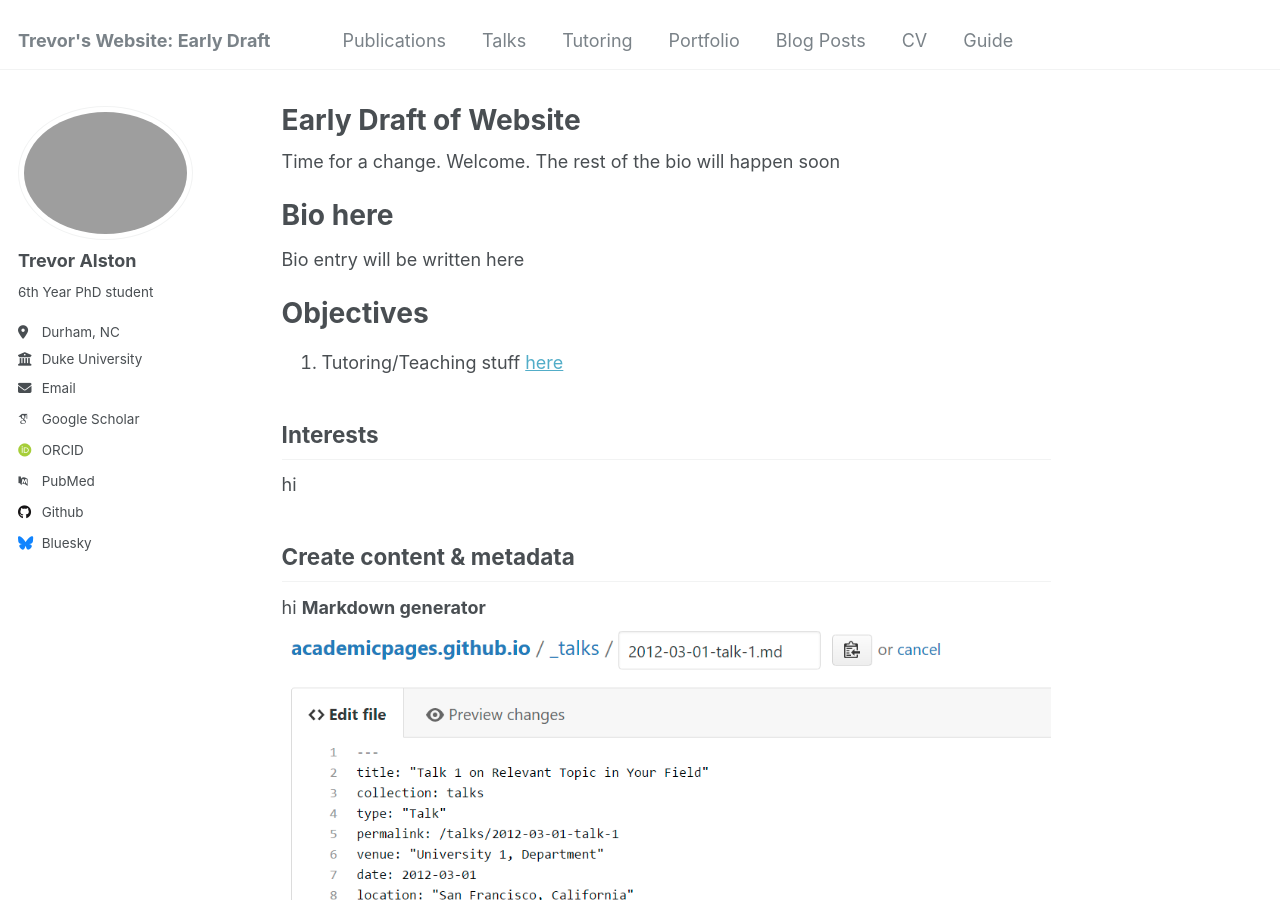
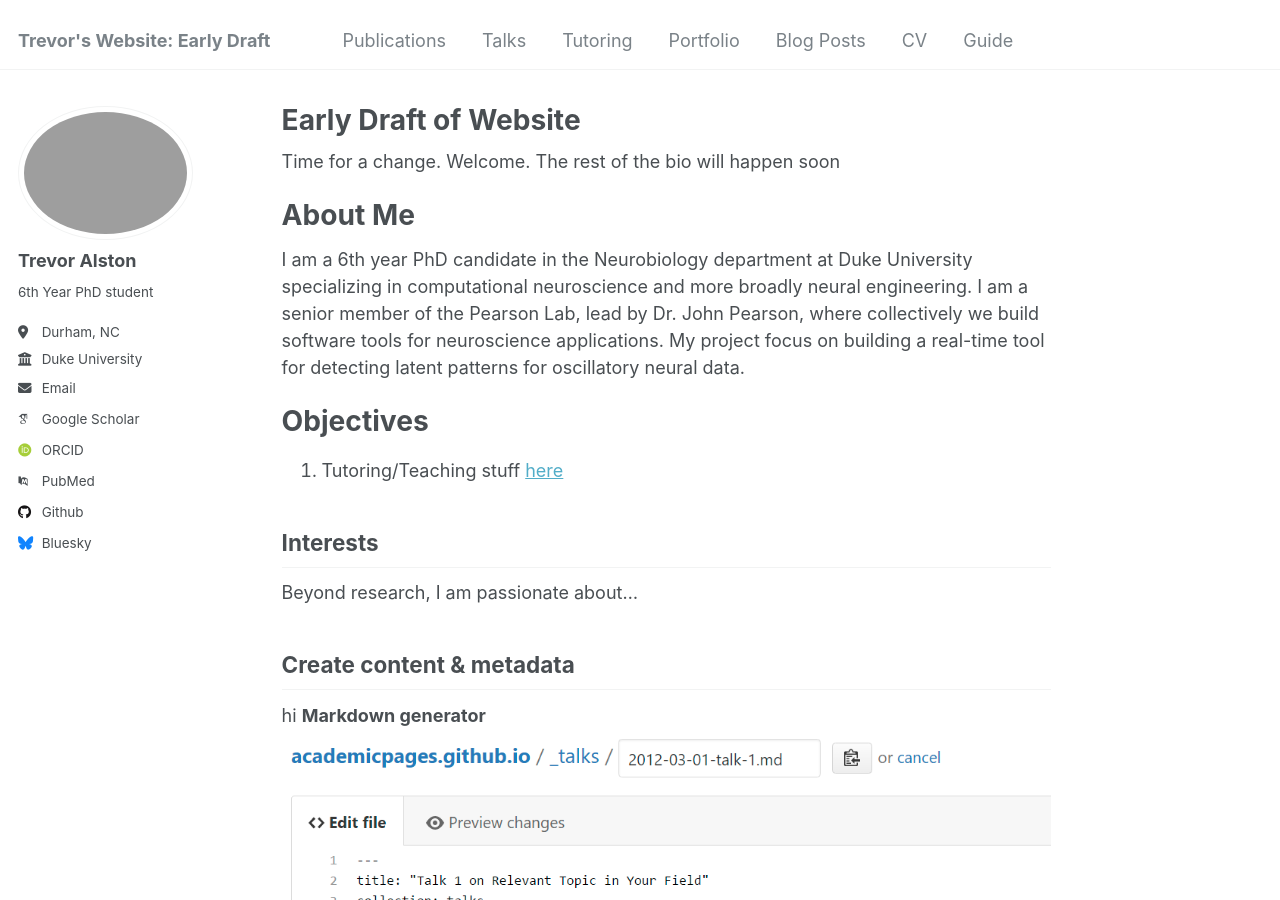
Before and after one commit to Trevorules/trevorules.github.io, a Jekyll site: the page built from _pages/about.md, in a window 1280 px wide and 900 px high. Built offline with Jekyll 4.4.1, drawn with Linux system fonts in a browser that asks for light colours; some web fonts are replaced.

Commit message:
Update about.md

```diff
--- a/_pages/about.md
+++ b/_pages/about.md
@@ -9,9 +9,12 @@ redirect_from:
 
 Time for a change. Welcome. The rest of the bio will happen soon
 
-Bio here
+About Me
 ======
-Bio entry will be written here
+
+I am a 6th year PhD candidate in the Neurobiology department at Duke University specializing in computational neuroscience and more broadly neural engineering. I am a senior member of the Pearson Lab, lead by Dr. John Pearson, where collectively we build software tools for neuroscience applications. My project focus on building a real-time tool for detecting latent patterns for oscillatory neural data.
+
+
 
 Objectives
 ======
@@ -19,7 +22,7 @@ Objectives
 
 Interests
 ------
-hi
+Beyond research, I am passionate about...
 
 Create content & metadata
 ------
```
